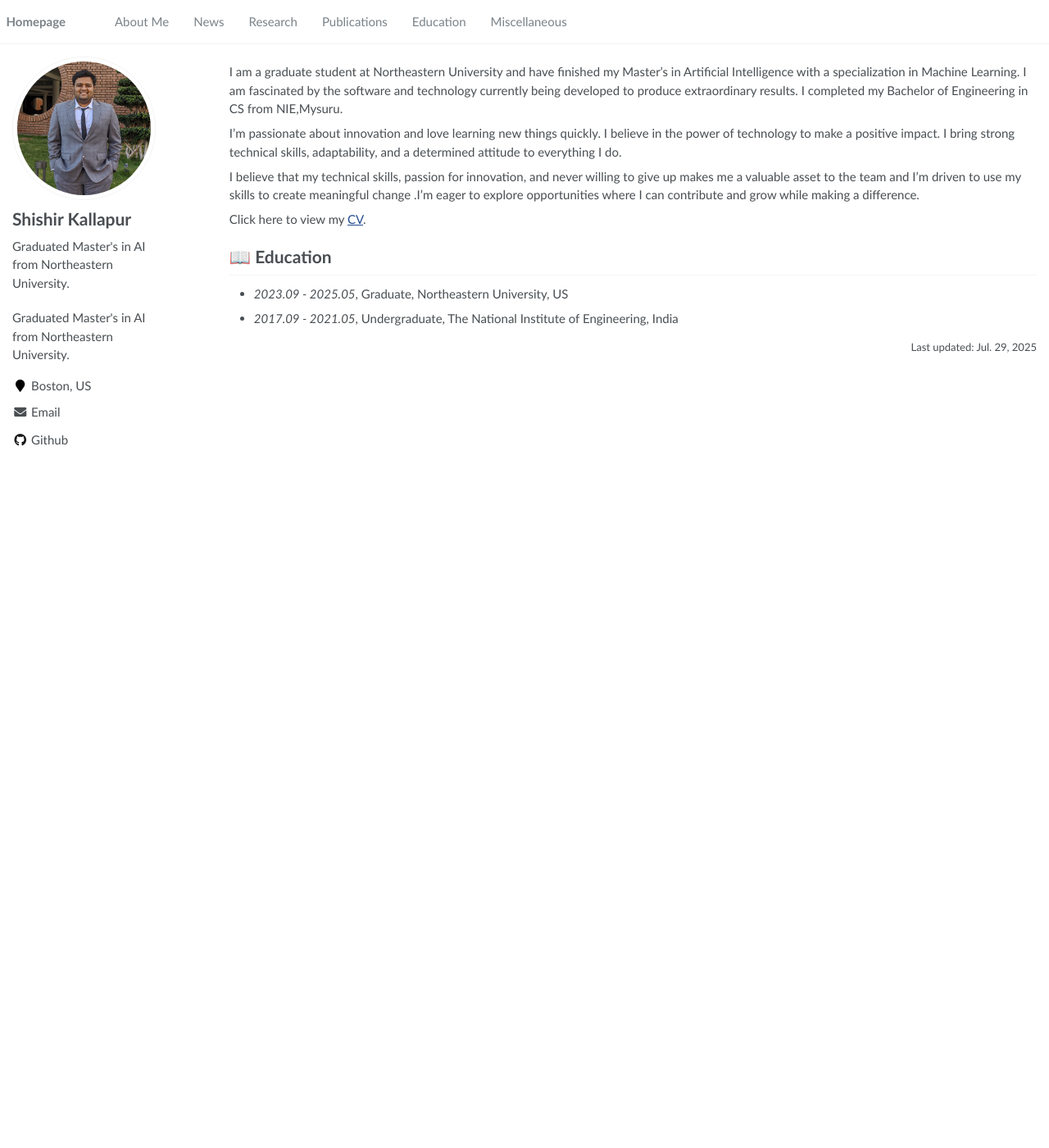
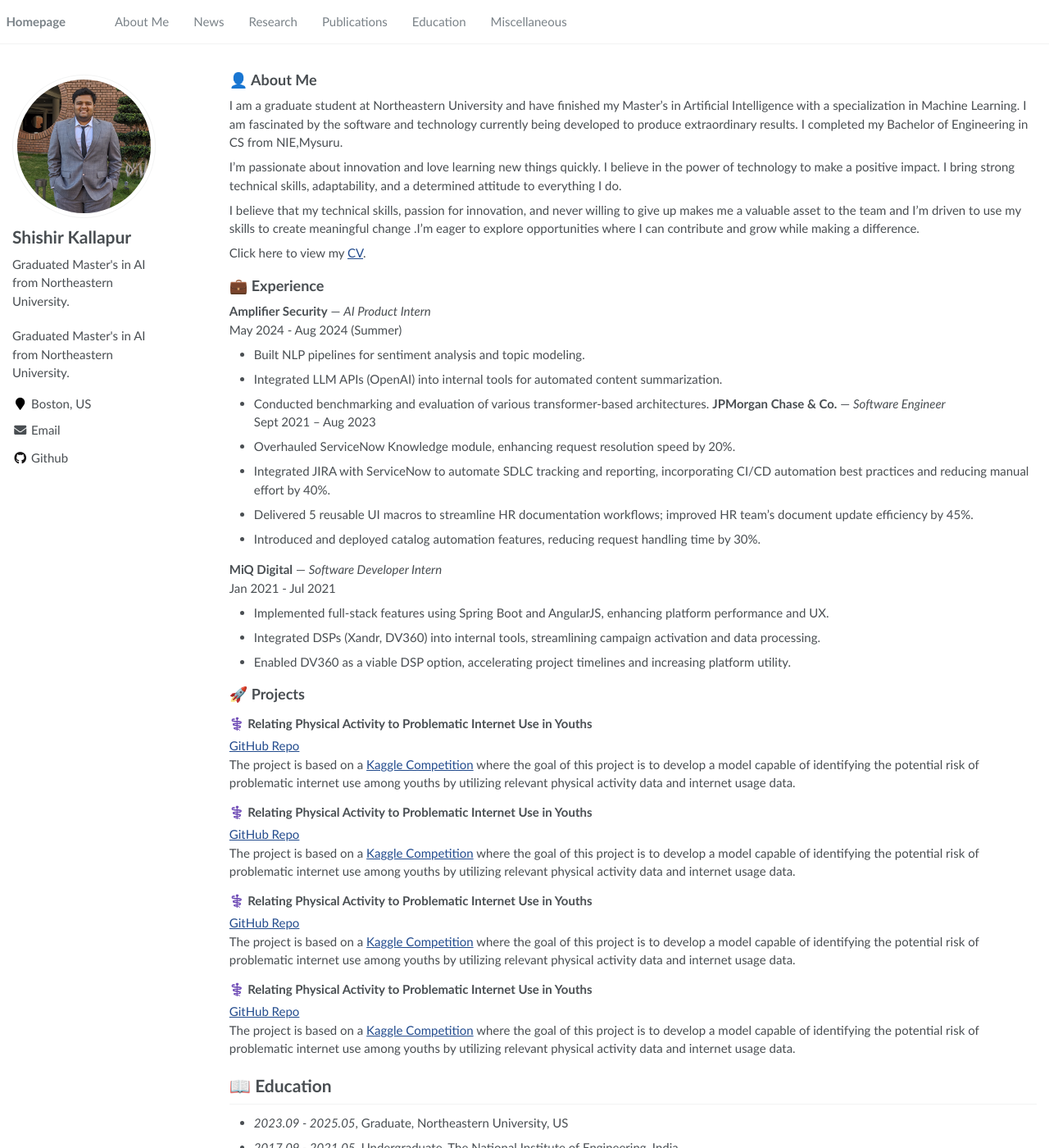
Before and after one commit to shishirkallapur/shishirkallapur.github.io, a Jekyll site: the page built from _pages/about.md, in a window 1280 px wide and 1400 px high. Shown: the whole window at 82% size. Built offline with Jekyll 4.4.1, drawn with Linux system fonts in a browser that asks for light colours.

Commit message:
commit 4

```diff
--- a/_pages/about.md
+++ b/_pages/about.md
@@ -17,6 +17,7 @@ redirect_from:
 
 <span class='anchor' id='about-me'></span>
 
+## 👤 About Me
 I am a graduate student at Northeastern University and have finished my Master's in Artificial Intelligence with a specialization in Machine Learning. I am fascinated by the software and technology currently being developed to produce extraordinary results. I completed my Bachelor of Engineering in CS from NIE,Mysuru.
 
 I'm passionate about innovation and love learning new things quickly. I believe in the power of technology to make a positive impact. I bring strong technical skills, adaptability, and a determined attitude to everything I do.
@@ -24,6 +25,44 @@ I'm passionate about innovation and love learning new things quickly. I believe
 I believe that my technical skills, passion for innovation, and never willing to give up makes me a valuable asset to the team and I'm driven to use my skills to create meaningful change .I'm eager to explore opportunities where I can contribute and grow while making a difference.
 
 Click here to view my [CV](https://shishirkallapur.github.io/files/Shishir_Kallapur_Resume.pdf).
+
+## 💼 Experience
+
+**Amplifier Security** — *AI Product Intern*
+May 2024 - Aug 2024 (Summer)
+- Built NLP pipelines for sentiment analysis and topic modeling.
+- Integrated LLM APIs (OpenAI) into internal tools for automated content summarization.
+- Conducted benchmarking and evaluation of various transformer-based architectures.
+**JPMorgan Chase & Co.** — *Software Engineer*
+Sept 2021 – Aug 2023
+- Overhauled ServiceNow Knowledge module, enhancing request resolution speed by 20%.
+- Integrated JIRA with ServiceNow to automate SDLC tracking and reporting, incorporating CI/CD automation best practices and reducing manual effort by 40%.
+- Delivered 5 reusable UI macros to streamline HR documentation workflows; improved HR team’s document update efficiency by 45%.
+- Introduced and deployed catalog automation features, reducing request handling time by 30%.
+
+**MiQ Digital** — *Software Developer Intern*
+Jan 2021 - Jul 2021
+- Implemented full-stack features using Spring Boot and AngularJS, enhancing platform performance and UX.
+- Integrated DSPs (Xandr, DV360) into internal tools, streamlining campaign activation and data processing.
+- Enabled DV360 as a viable DSP option, accelerating project timelines and increasing platform utility.
+
+## 🚀 Projects
+
+### ⚕️ Relating Physical Activity to Problematic Internet Use in Youths
+[GitHub Repo](https://github.com/shishirkallapur/CS6140-Relating-Physical-Activity-to-Problematic-Internet-Use-in-Youths)
+The project is based on a [Kaggle Competition](https://www.kaggle.com/competitions/child-mind-institute-problematic-internet-use) where the goal of this project is to develop a model capable of identifying the potential risk of problematic internet use among youths by utilizing relevant physical activity data and internet usage data.
+
+### ⚕️ Relating Physical Activity to Problematic Internet Use in Youths
+[GitHub Repo](https://github.com/shishirkallapur/CS6140-Relating-Physical-Activity-to-Problematic-Internet-Use-in-Youths)
+The project is based on a [Kaggle Competition](https://www.kaggle.com/competitions/child-mind-institute-problematic-internet-use) where the goal of this project is to develop a model capable of identifying the potential risk of problematic internet use among youths by utilizing relevant physical activity data and internet usage data.
+
+### ⚕️ Relating Physical Activity to Problematic Internet Use in Youths
+[GitHub Repo](https://github.com/shishirkallapur/CS6140-Relating-Physical-Activity-to-Problematic-Internet-Use-in-Youths)
+The project is based on a [Kaggle Competition](https://www.kaggle.com/competitions/child-mind-institute-problematic-internet-use) where the goal of this project is to develop a model capable of identifying the potential risk of problematic internet use among youths by utilizing relevant physical activity data and internet usage data.
+
+### ⚕️ Relating Physical Activity to Problematic Internet Use in Youths
+[GitHub Repo](https://github.com/shishirkallapur/CS6140-Relating-Physical-Activity-to-Problematic-Internet-Use-in-Youths)
+The project is based on a [Kaggle Competition](https://www.kaggle.com/competitions/child-mind-institute-problematic-internet-use) where the goal of this project is to develop a model capable of identifying the potential risk of problematic internet use among youths by utilizing relevant physical activity data and internet usage data.
 
 <!-- # 🔥 News
 
```
Also changed, not shown: 1 other file.
